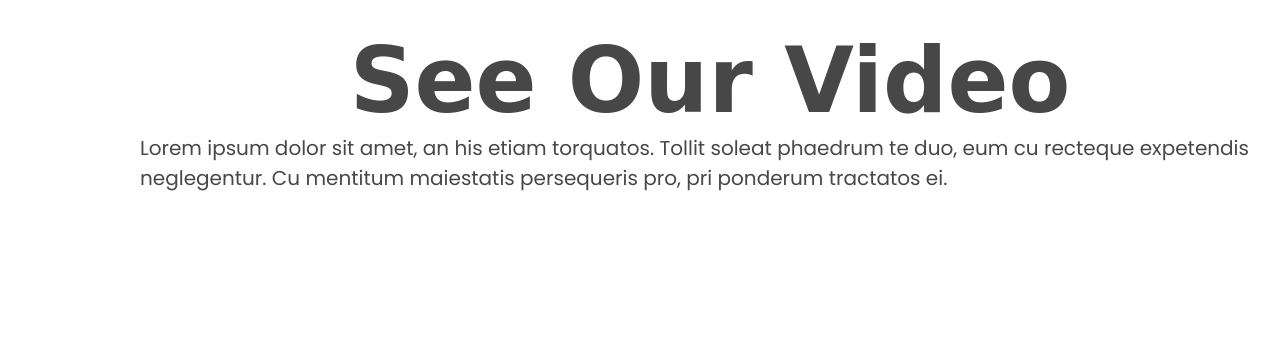
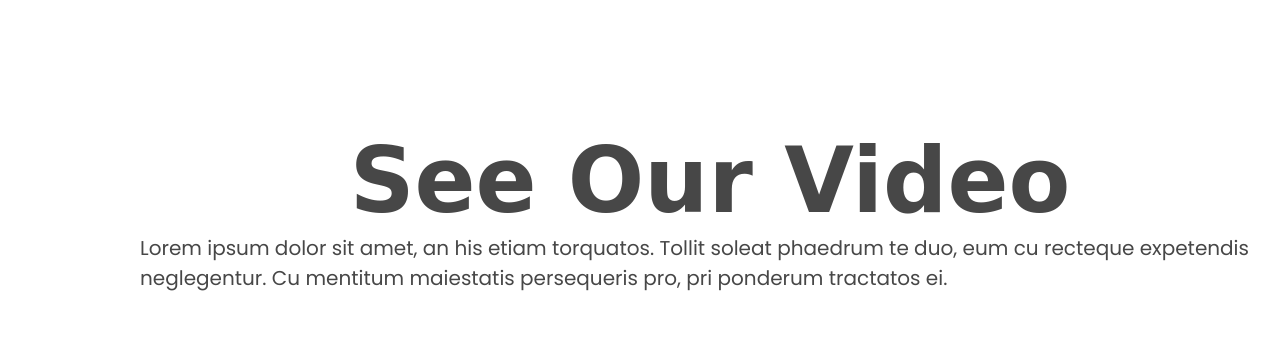
Before and after one commit to sangamsgit/first-project, a plain HTML site: page index.html in a window 1280 px wide. Shown: the part 2642-2984 px from the top of the page. Drawn offline with nearby package versions, Linux system fonts and the light colour scheme; a web font is replaced by a local one.

Commit message:
top change

```diff
--- a/stylescss.css
+++ b/stylescss.css
@@ -257,7 +257,7 @@ nav a{
 .content{
     color:#0A0A0A;
     position: absolute;
-    top: 2670px;
+    top: 2770px;
     left: 0;
     z-index: 1;
     margin-left: 140px;
```
